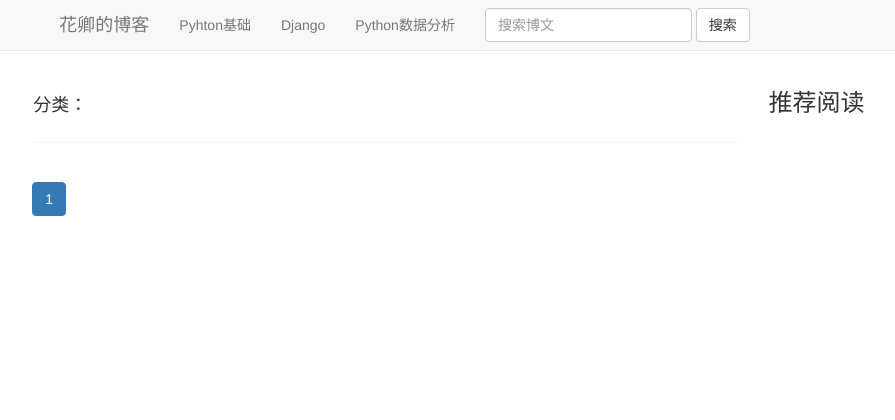
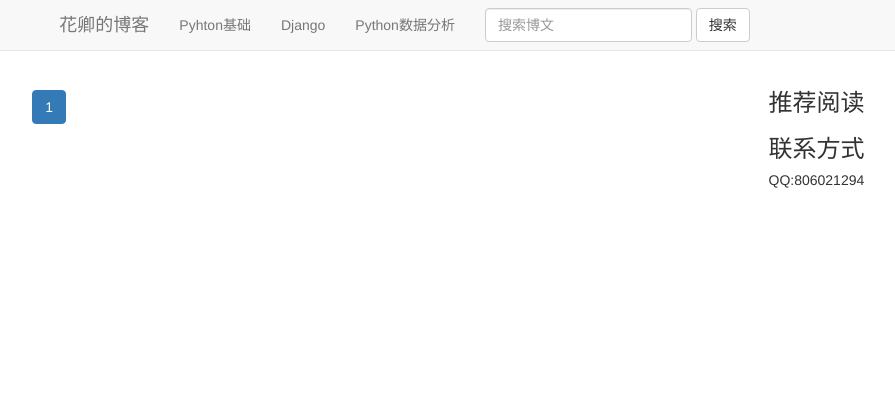
Before and after one commit to qzq1111/newblog, a Django app: page / in a window 1280 px wide. Shown: the top 420 px of the page, without its empty margins (179-1074 px from the left). Run offline with Django 3.2, Linux system fonts and the light colour scheme; data that the repository does not hold is empty; some libraries are stand-ins or nearby versions.

Commit message:
完善首页显示

```diff
--- a/templates/index.html
+++ b/templates/index.html
@@ -5,16 +5,6 @@
         <div class="row">
             <div class="col-md-9 ">
                 <div class="col-md-offset-2">
-                <article class="post post-0">
-                    <div class="panel panel-body" style="padding-left: 0px;">
-                    <h4>分类：</h4>
-                        <ul class="list-inline" >
-                        {% for category in categorys %}
-                            <li><a class="btn btn-default" href="{% url 'category_url' category.name %}" role="button">{{ category.name }}</a></li>
-                        {% endfor %}
-                        </ul>
-                    </div>
-                </article>
                 {% for post in posts %}
                     <article class="post post-{{ post.id }}">
                         <div class="panel panel-body" style="padding-left: 0px;">
@@ -64,8 +54,11 @@
                     {% for re in recommend %}
                             <li><a href="{% url 'post_url' re.id %}">{{ re }}</a> </li>
                     {% endfor %}
-
                 </ul>
+                <div>
+                    <h3>联系方式</h3>
+                     <h5>QQ:806021294</h5>
+                </div>
             </div>
         </div>
     </div>
```
